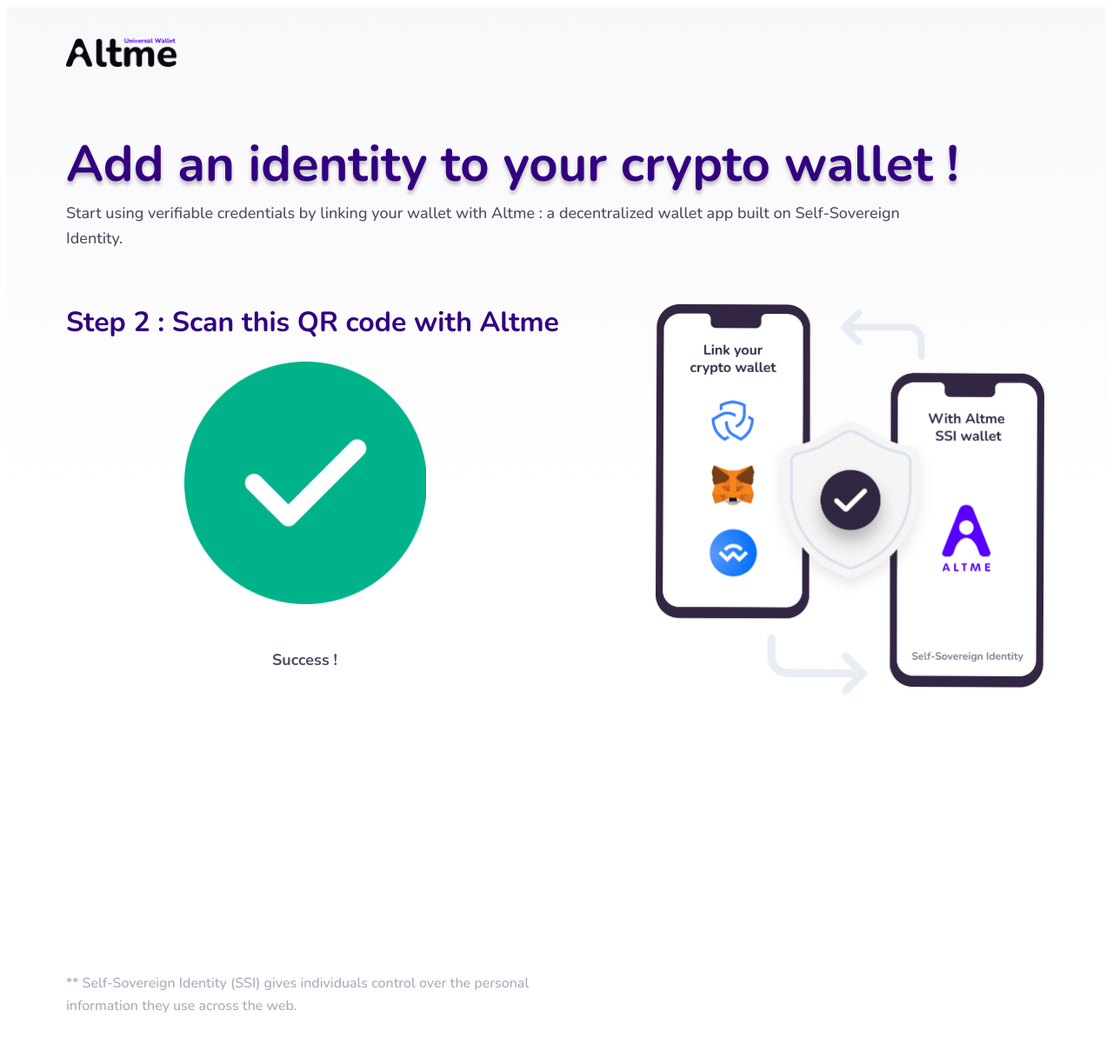
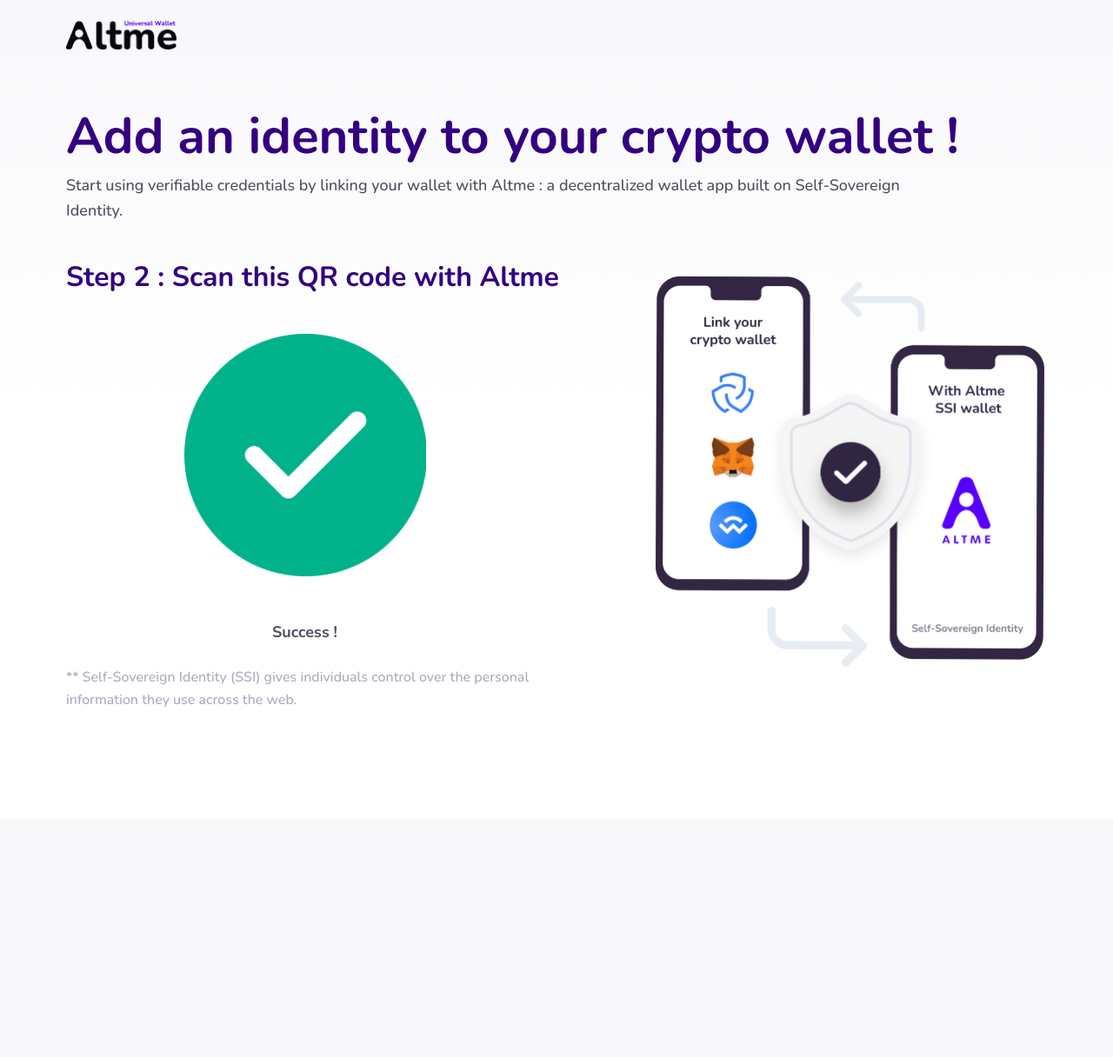
Before and after one commit to TalaoDAO/wallet-link, a Flask app: page /wallet-link/followup in a window 1280 px wide. Shown: the whole page at 87% size. After the commit the page ends 813 px from the top, so only its background shows below. Run offline with Flask 2, Linux system fonts and the light colour scheme; the visitor is signed in with stand-in values (Sample User, id 1); data that the repository does not hold is empty; parts of the project's set-up code (start-up, migrations or seed data) failed here and were passed over.

Commit message:
frontend modifs

```diff
--- a/main.py
+++ b/main.py
@@ -237,6 +237,6 @@
 
     app.run( host = mode.IP, port= mode.port, debug =True)
     """,ssl_context='adhoc'"""
+
 init_app(app,red)
-
 logging.info("testLogging")
--- a/static/style.css
+++ b/static/style.css
@@ -26,7 +26,7 @@
     gap: 68px;
 
     width: 1128px;
-    height: 909px;
+    height: 800px;
 
 
     /* Inside auto layout */
@@ -60,7 +60,7 @@
     gap: 25px;
 
     width: 1125px;
-    height: 692px;
+    height: 400px;
 
 
     /* Inside auto layout */
@@ -78,7 +78,7 @@
     gap: 40px;
 
     width: 549px;
-    height: 692px;
+    height: 500px;
 
 
     /* Inside auto layout */
@@ -98,7 +98,7 @@
     isolation: isolate;
 
     width: 551px;
-    height: 692px;
+    height: 500px;
 
 
     /* Inside auto layout */
@@ -115,13 +115,20 @@
     padding: 0px;
 
     width: 100%;
-    height: 1200px;
 
 
     /* Inside auto layout */
     flex: none;
     order: 0;
     flex-grow: 1;
+
+}
+
+body {
+    margin-left: 0px;
+    margin-right: 0px;
+    margin-top: 0px;
+    margin-bottom: 0px;
 }
 
 header {
@@ -134,7 +141,7 @@
     gap: 10px;
 
     width: 100%;
-    height: 101px;
+
 
 
     /* Inside auto layout */
@@ -195,8 +202,6 @@
 
     /* Purple */
     color: #330080;
-
-    text-shadow: 0px 4px 4px rgba(0, 0, 0, 0.25);
 
     /* Inside auto layout */
     flex: none;
@@ -268,7 +273,6 @@
     flex-direction: column;
     align-items: flex-start;
     padding: 0px;
-    gap: 4px;
 
     width: 549px;
     height: 75px;
@@ -279,6 +283,8 @@
     order: 0;
     align-self: stretch;
     flex-grow: 0;
+    position: relative;
+    bottom: 20px;
 }
 
 #step1Div {
@@ -408,6 +414,8 @@
     order: 0;
     align-self: stretch;
     flex-grow: 0;
+    position: relative;
+    top: 15px;
 }
 
 frame7 {
@@ -514,7 +522,6 @@
     gap: 8px;
 
     width: 549px;
-    height: 179.89px;
 
 
     /* Inside auto layout */
@@ -587,9 +594,9 @@
     padding: 0px;
     gap: 16px;
 
-    width: 549px;
-    height: 148.89px;
-
+    width: 560px;
+    height: 250px;
+    overflow: scroll;
 
     /* Inside auto layout */
     flex: none;
@@ -625,9 +632,9 @@
     flex-grow: 0;
 }
 
-/*.box1:hover {
+.box1:hover {
     background: #EDECF2;
-}*/
+}
 
 .box2 {
     /* item */
@@ -654,9 +661,9 @@
     flex-grow: 0;
 }
 
-/*.box2:hover {
+.box2:hover {
     background: #EDECF2;
-}*/
+}
 
 .underbox1 {
     /* inside item */
@@ -855,8 +862,7 @@
     order: 2;
     align-self: stretch;
     flex-grow: 0;
-    position: relative;
-    top: 320px;
+
 }
 
 #ssi {
@@ -1046,7 +1052,9 @@
     color: #4b4c4d;
 }
 
-.footer-clean h3,a,p {
+.footer-clean h3,
+a,
+p {
     font-family: -apple-system, BlinkMacSystemFont, "Segoe UI", Roboto, "Helvetica Neue", Arial, "Noto Sans", sans-serif, "Apple Color Emoji", "Segoe UI Emoji", "Segoe UI Symbol", "Noto Color Emoji";
 }
 
```
Also changed, not shown: templates/dapp.html (+32 -29 lines).
